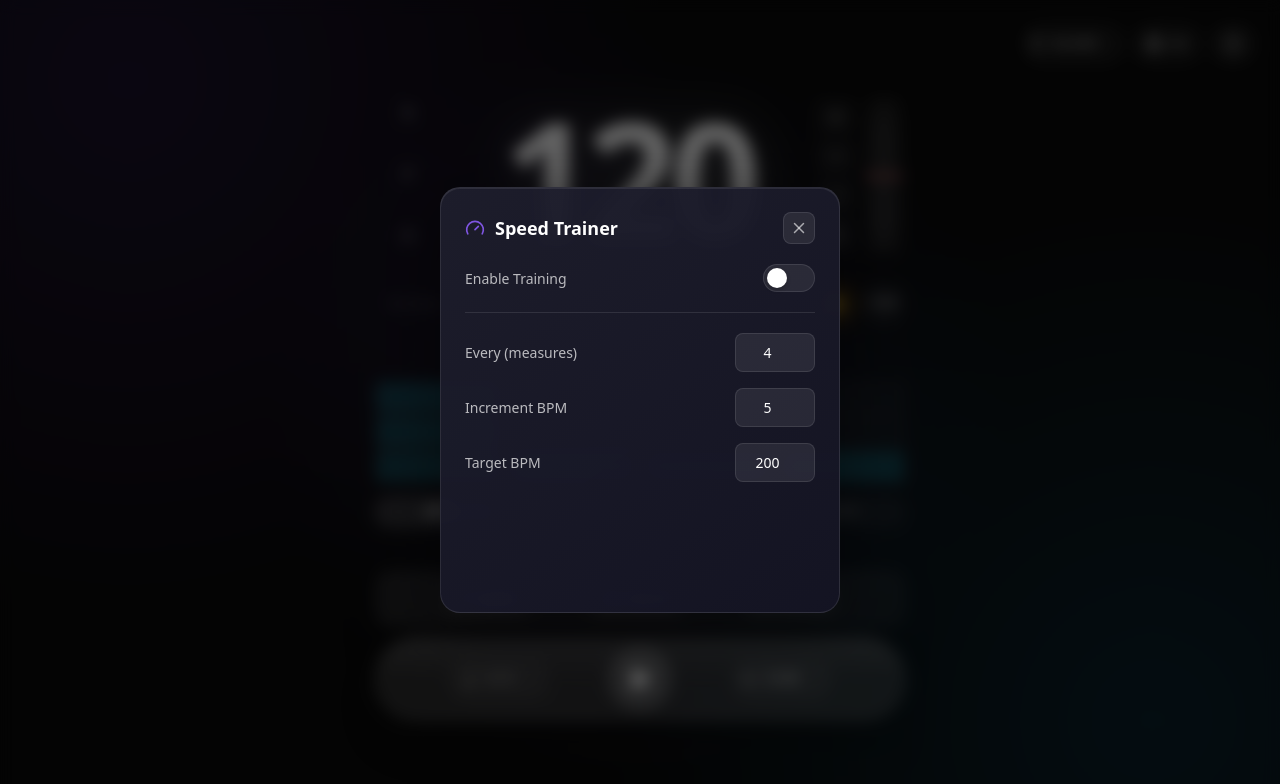
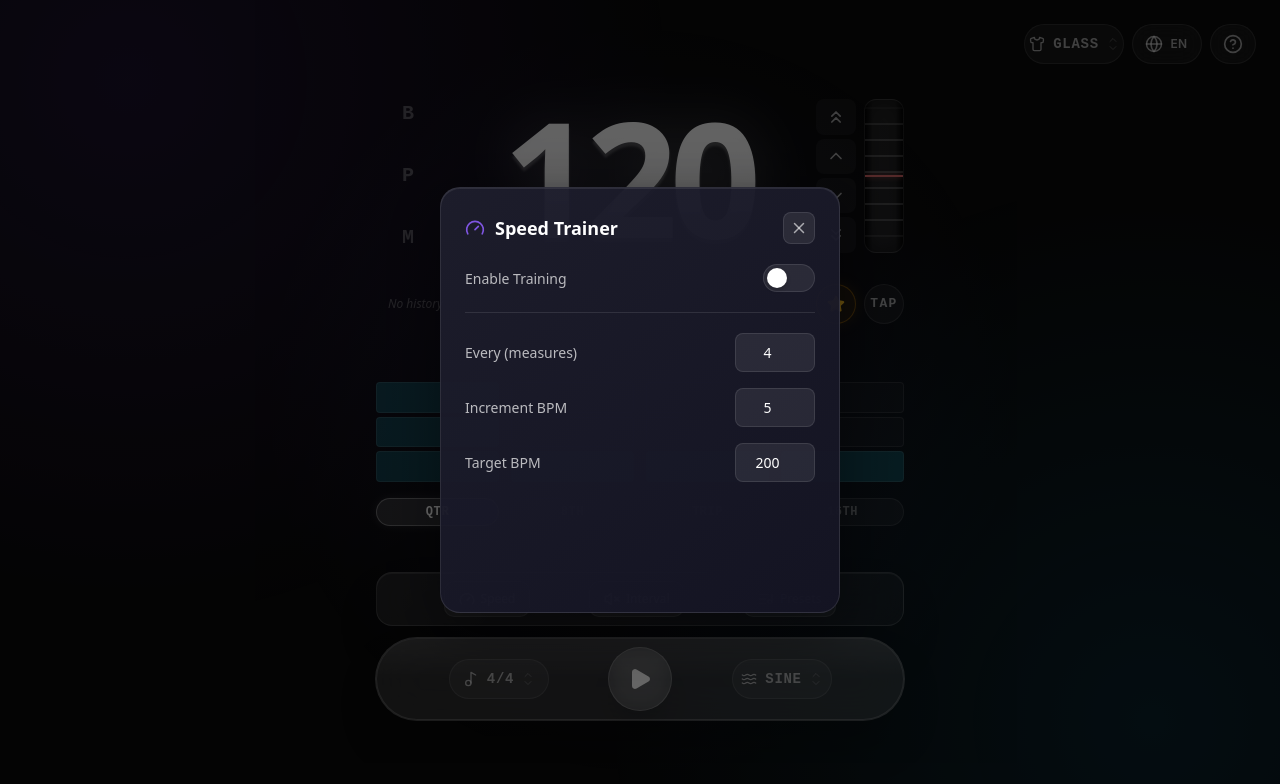
Before and after one commit to Glooory/metronome, a React (Vite) app: page / in a window 1280 px wide. Both pictures are taken after a click on the button "Speed". Shown: the top 784 px of the page. Built offline with nearby package versions, Linux system fonts and the light colour scheme.

Commit message:
perf: Remove `backdrop-filter` from modal overlays and `will-change` from a select dropdown, and add `backface-visibility` to the app background.

```diff
--- a/src/App.module.css
+++ b/src/App.module.css
@@ -33,6 +33,9 @@
   background: var(--theme-gradient-bg);
   z-index: 0;
   pointer-events: none;
+  transform: translateZ(0);
+  -webkit-backface-visibility: hidden;
+  backface-visibility: hidden;
 }
 
 .app__bg-gradient--primary {
--- a/src/components/CustomGlassSelect/styles.module.css
+++ b/src/components/CustomGlassSelect/styles.module.css
@@ -71,7 +71,6 @@
   background-color: var(--theme-bg-modal);
   backdrop-filter: blur(var(--theme-glass-blur));
   -webkit-backdrop-filter: blur(var(--theme-glass-blur));
-  will-change: transform, opacity;
 }
 
 .glass-select__dropdown--top {
--- a/src/components/HelpModal/styles.module.css
+++ b/src/components/HelpModal/styles.module.css
@@ -12,8 +12,6 @@
   border: 1px solid var(--theme-glass-border-subtle);
   color: var(--theme-text-secondary);
   transition: all 0.2s;
-  backdrop-filter: blur(var(--theme-glass-blur-sm));
-  -webkit-backdrop-filter: blur(var(--theme-glass-blur-sm));
 }
 
 @media (hover: hover) {
--- a/src/components/IntervalTrainerModal/styles.module.css
+++ b/src/components/IntervalTrainerModal/styles.module.css
@@ -2,8 +2,6 @@
   position: fixed;
   inset: 0;
   background: var(--theme-bg-overlay);
-  backdrop-filter: blur(8px);
-  -webkit-backdrop-filter: blur(8px);
   display: flex;
   align-items: center;
   justify-content: center;
--- a/src/components/PresetsModal/styles.module.css
+++ b/src/components/PresetsModal/styles.module.css
@@ -2,8 +2,6 @@
   position: fixed;
   inset: 0;
   background: var(--theme-bg-overlay);
-  backdrop-filter: blur(8px);
-  -webkit-backdrop-filter: blur(8px);
   display: flex;
   align-items: center;
   justify-content: center;
--- a/src/components/SpeedTrainerModal/styles.module.css
+++ b/src/components/SpeedTrainerModal/styles.module.css
@@ -2,8 +2,6 @@
   position: fixed;
   inset: 0;
   background: var(--theme-bg-overlay);
-  backdrop-filter: blur(8px);
-  -webkit-backdrop-filter: blur(8px);
   display: flex;
   align-items: center;
   justify-content: center;
```
